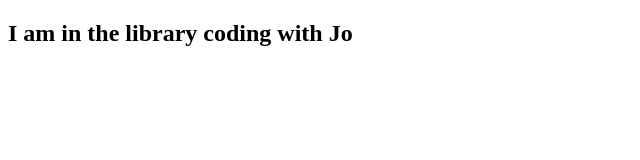
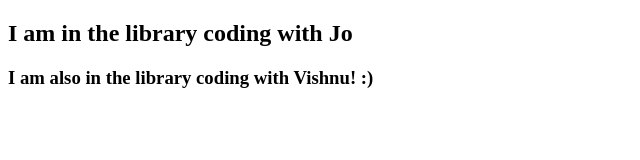
Before and after one commit to vvichuuma/Library, a plain HTML site: page index.html in a window 1280 px wide. Shown: the whole page, without its empty margins (0-640 px from the left). Drawn offline with Linux system fonts and the light colour scheme.

Commit message:
second line added

```diff
--- a/index.html
+++ b/index.html
@@ -5,5 +5,6 @@
 </head>
 <body>
  <h2>I am in the library coding with Jo</h2>
+ <h3> I am also in the library coding with Vishnu! :)</h3>
 </body>
 </html>
```
